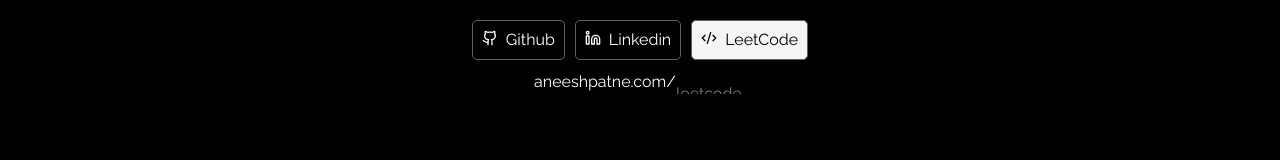
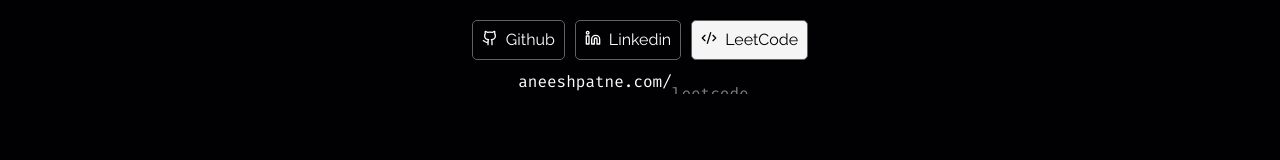
Before and after one commit to aneeshpatne/Personal-Portfolio, a Next.js app: page / in a window 1280 px wide. Shown: the part 514-674 px from the top of the page. Built offline with nearby package versions, Linux system fonts and the light colour scheme; no server answers; the database is empty.

Commit message:
feat: add Geist font dependency and update NameNew component styles for improved layout

```diff
--- a/package.json
+++ b/package.json
@@ -9,6 +9,7 @@
     "lint": "next lint"
   },
   "dependencies": {
+    "geist": "^1.3.1",
     "lucide-react": "^0.471.2",
     "mongodb": "^6.10.0",
     "next": "^15.1.3",
--- a/src/components/NameNew.jsx
+++ b/src/components/NameNew.jsx
@@ -1,7 +1,14 @@
 "use client";
+import { GeistMono } from "geist/font/mono";
+import { Fira_Code } from "next/font/google";
 import { LuGithub, LuLinkedin, LuCodeXml } from "react-icons/lu";
 import styles from "./style/nameNew.module.css";
 import { useEffect, useState } from "react";
+const ibm_font = Fira_Code({
+  subsets: ["latin"],
+  weight: ["400", "500"],
+  display: "swap",
+});
 const socials = [
   { name: "Github", icon: <LuGithub />, url: "github" },
   { name: "Linkedin", icon: <LuLinkedin />, url: "linkedin" },
@@ -37,6 +44,7 @@ export default function NameNew({ theme }) {
             })}
           </div>
         </div>
+        <div className={ibm_font.className}>
           <div className={styles.urlBox}>
             <span>aneeshpatne.com/</span>
             <div className={styles.urlAnimationWrapper}>
@@ -49,6 +57,7 @@ export default function NameNew({ theme }) {
               >
                 {socials[idx].url}
               </a>
+            </div>
           </div>
         </div>
       </div>
--- a/src/components/style/nameNew.module.css
+++ b/src/components/style/nameNew.module.css
@@ -65,7 +65,7 @@
   position: relative;
   overflow: hidden;
   height: 1.5em;
-  min-width: 70px;
+  min-width: 90px;
   display: flex;
   align-items: center;
 }
```
Also changed, not shown: 1 other file (tests, documents, lock files or other folders). Lines whose indentation alone changed are shown as unchanged.
